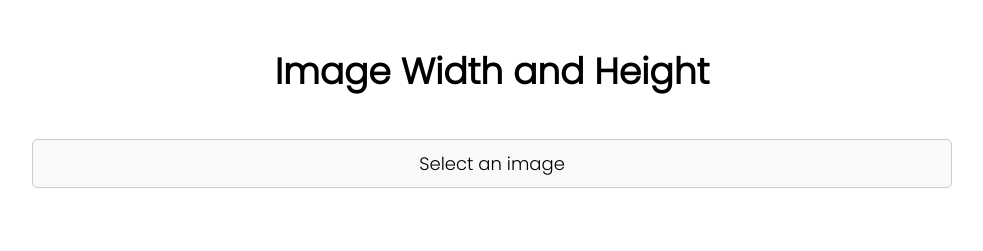
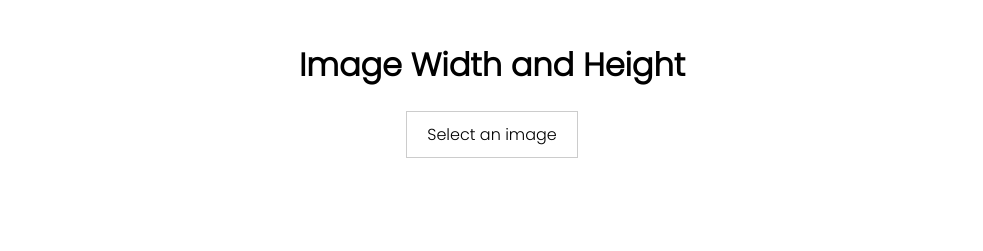
Before and after one commit to peacekeeper09/Image-width-height, a plain HTML site: page index.html in a window 1280 px wide. Shown: the whole page, without its empty margins (148-1131 px from the left). Drawn offline with Linux system fonts and the light colour scheme.

Commit message:
Update style.css

```diff
--- a/style.css
+++ b/style.css
@@ -1,12 +1,16 @@
 @import url('https://fonts.googleapis.com/css2?family=Poppins:wght@300&display=swap');
 
 * {
-  box-sizing: border-box;
+  font-family: 'Poppins', sans-serif;
+  text-decoration: none;
+  list-style-type: none;
+  text-align: center;
 }
 
 body {
+  font-family: Arial, sans-serif;
   margin: 0;
-  font-family: 'Poppins', sans-serif;
+  padding: 0;
 }
 
 .container {
@@ -17,60 +21,38 @@ body {
 
 h1 {
   text-align: center;
-  font-size: 36px;
-  margin-bottom: 40px;
 }
 
 form {
-  margin-top: 40px;
+  margin-top: 20px;
   text-align: center;
 }
 
 label {
-  display: flex;
-  justify-content: center;
-  align-items: center;
-  margin-bottom: 10px;
-  font-size: 18px;
-  padding: 10px;
-  border-radius: 5px;
+  display: inline-block;
   border: 1px solid #ccc;
-  background-color: #f9f9f9;
+  background-color: #fff;
+  padding: 10px 20px;
+  font-size: 16px;
   cursor: pointer;
-  transition: background-color 0.3s ease;
+  white-space: nowrap;
 }
 
-input[type="file"] {
+#imageInput {
   display: none;
 }
 
-#imageInputLabel:hover {
-  background-color: #ddd;
-}
-
-
-#imageInputLabel::after {
-    content: "Select an image";
-    margin-left: 10px;
-  }
-
-  #imageInput:valid + #imageInputLabel::after {
-    content: "Image selected";
-  }
 #imagePreview {
   max-width: 100%;
   height: auto;
-  margin: 0 auto;
+  margin: 20px auto;
   display: none;
   border: 1px solid #ccc;
-  border-radius: 5px;
-  box-shadow: 0 0 10px rgba(0, 0, 0, 0.1);
-  margin-top: 20px;
 }
 
 #imageSize {
   font-size: 24px;
   font-weight: bold;
-  margin-top: 40px;
+  margin-top: 20px;
   text-align: center;
 }
```
